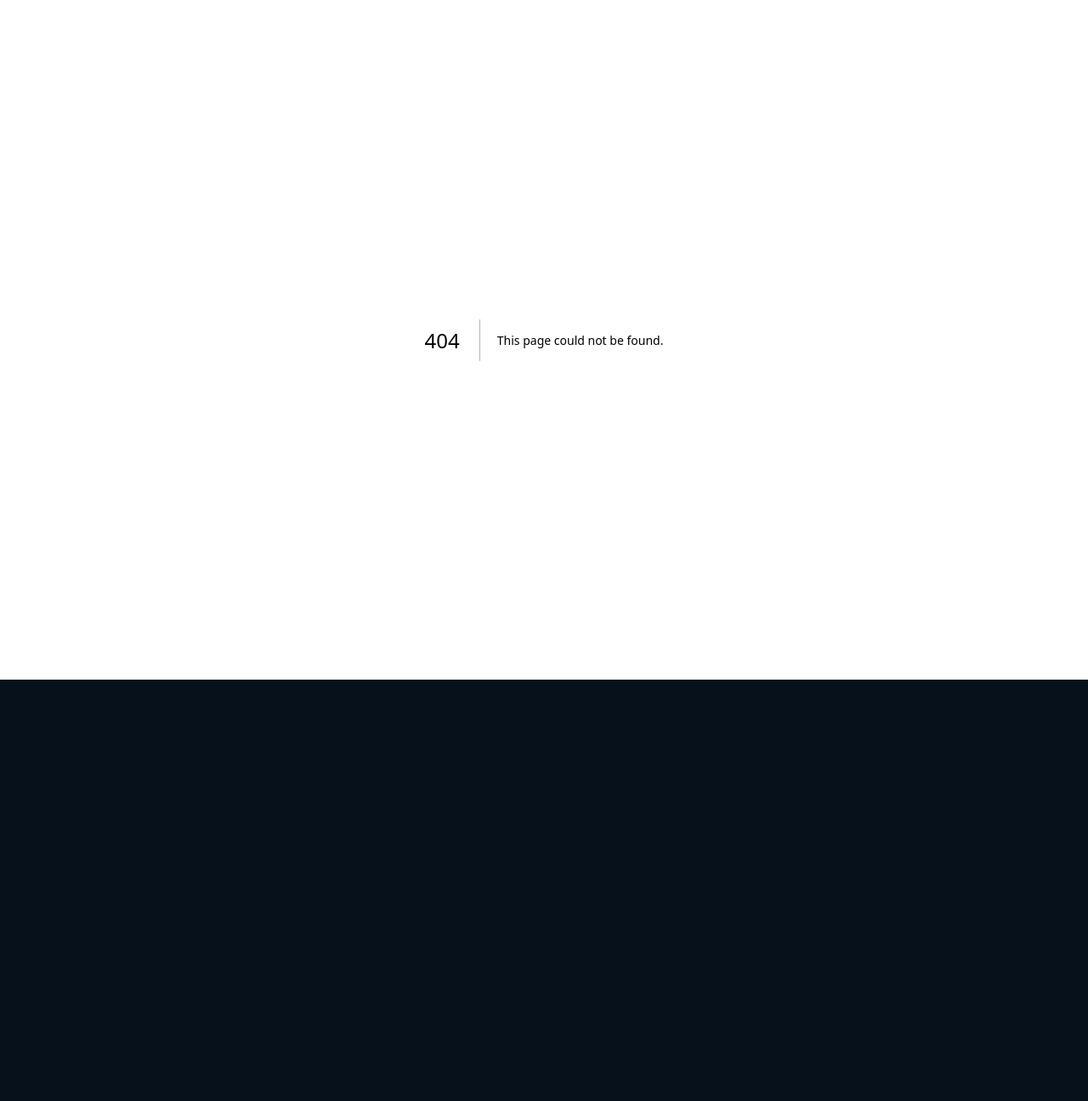
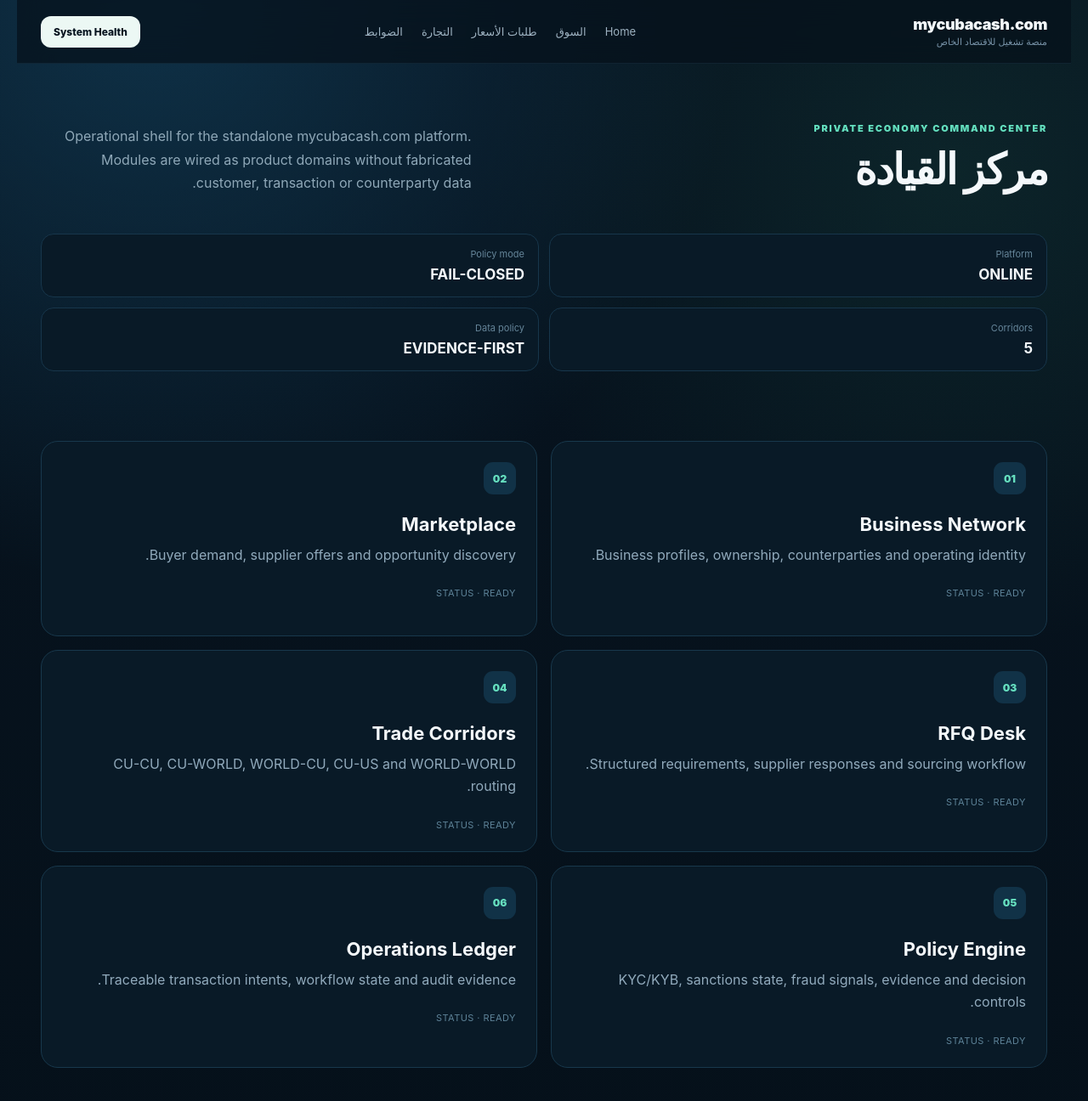
Before and after one commit to SAHJONY/CUBACASH, a Next.js app: page /ar/dashboard in a window 1280 px wide. Before the commit this address had no page. Shown: the top 1296 px of the page at 85% size. Before the commit the page ends 800 px from the top, so only its background shows below. Built offline with nearby package versions, Linux system fonts and the light colour scheme.

Commit message:
Add multilingual private economy command center

```diff
--- /dev/null
+++ b/app/[locale]/dashboard/page.tsx
@@ -0,0 +1,43 @@
+import { copy, localeOf } from '@/lib/i18n';
+
+const modules = [
+  {k:'Business Network',d:'Business profiles, ownership, counterparties and operating identity.',s:'READY'},
+  {k:'Marketplace',d:'Buyer demand, supplier offers and opportunity discovery.',s:'READY'},
+  {k:'RFQ Desk',d:'Structured requirements, supplier responses and sourcing workflow.',s:'READY'},
+  {k:'Trade Corridors',d:'CU-CU, CU-WORLD, WORLD-CU, CU-US and WORLD-WORLD routing.',s:'READY'},
+  {k:'Policy Engine',d:'KYC/KYB, sanctions state, fraud signals, evidence and decision controls.',s:'READY'},
+  {k:'Operations Ledger',d:'Traceable transaction intents, workflow state and audit evidence.',s:'READY'}
+] as const;
+
+export default async function Dashboard({params}:{params:Promise<{locale:string}>}){
+  const {locale:raw}=await params;
+  const locale=localeOf(raw);
+  const t=copy[locale];
+  const rtl=locale==='ar';
+  return <main className="shell" dir={rtl?'rtl':'ltr'}>
+    <nav className="nav">
+      <a href={`/${locale}`} className="brandwrap"><div className="brand">mycubacash.com</div><small>{t.tag}</small></a>
+      <div className="navlinks"><a href={`/${locale}`}>Home</a><span>{t.market}</span><span>{t.rfq}</span><span>{t.trade}</span><span>{t.compliance}</span></div>
+      <a className="miniCta" href="/api/health">System Health</a>
+    </nav>
+
+    <section className="section">
+      <div className="sectionHead"><div><span className="eyebrow">PRIVATE ECONOMY COMMAND CENTER</span><h2>{t.dashboard}</h2></div><p>Operational shell for the standalone mycubacash.com platform. Modules are wired as product domains without fabricated customer, transaction or counterparty data.</p></div>
+      <div className="previewGrid">
+        <div><span>Platform</span><strong>ONLINE</strong></div>
+        <div><span>Policy mode</span><strong>FAIL-CLOSED</strong></div>
+        <div><span>Corridors</span><strong>5</strong></div>
+        <div><span>Data policy</span><strong>EVIDENCE-FIRST</strong></div>
+      </div>
+    </section>
+
+    <section className="section" style={{paddingTop:0}}>
+      <div className="featureGrid">
+        {modules.map((m,i)=><article className="feature" key={m.k}><div className="icon">{String(i+1).padStart(2,'0')}</div><h3>{m.k}</h3><p>{m.d}</p><div className="featureMeta">STATUS · {m.s}</div></article>)}
+      </div>
+    </section>
+
+    <section className="policyBlock"><div><span className="eyebrow">CONTROL PRINCIPLE</span><h2>Evidence before execution</h2></div><p>{t.policyNotice}</p></section>
+    <footer className="footer"><strong>mycubacash.com</strong><span>Private Sector Economy Command Center</span><span>v0.2</span></footer>
+  </main>;
+}
```
